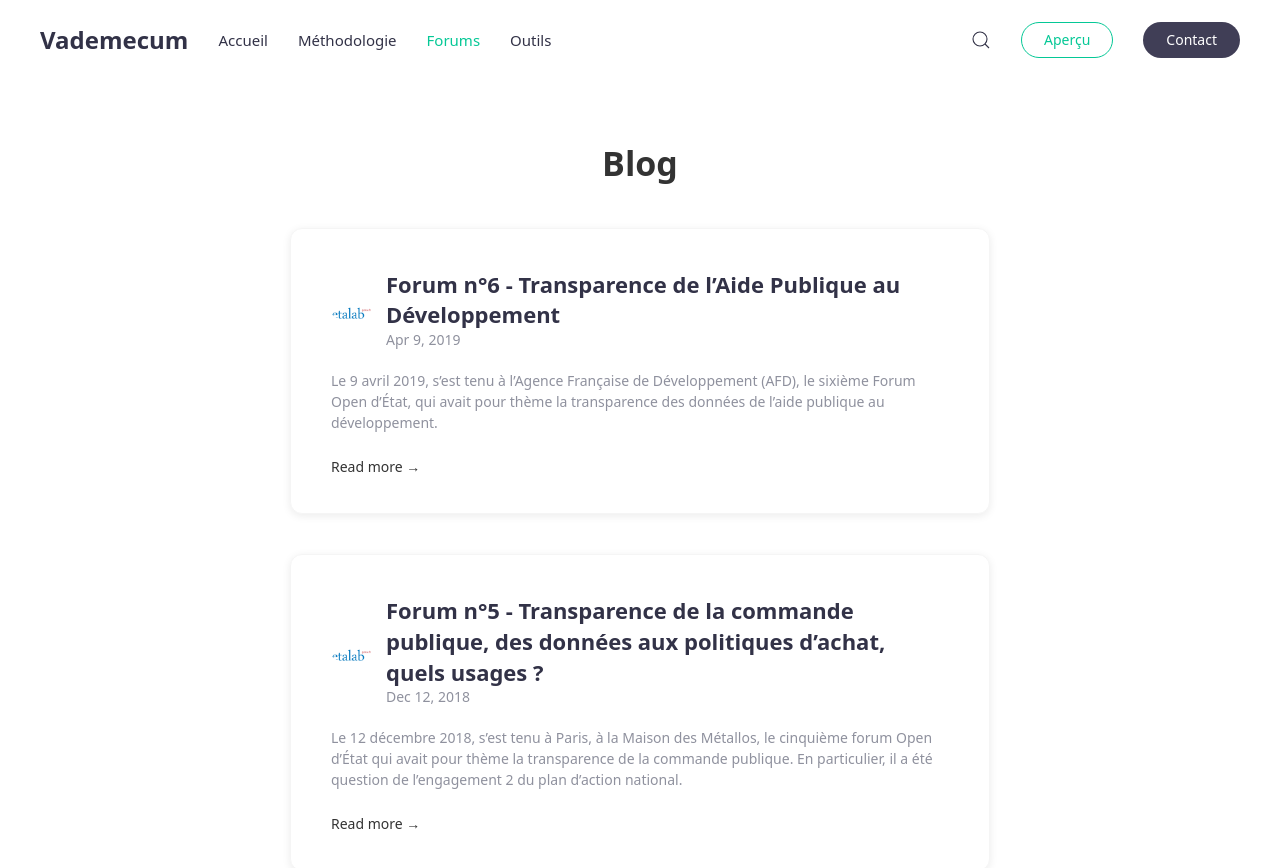
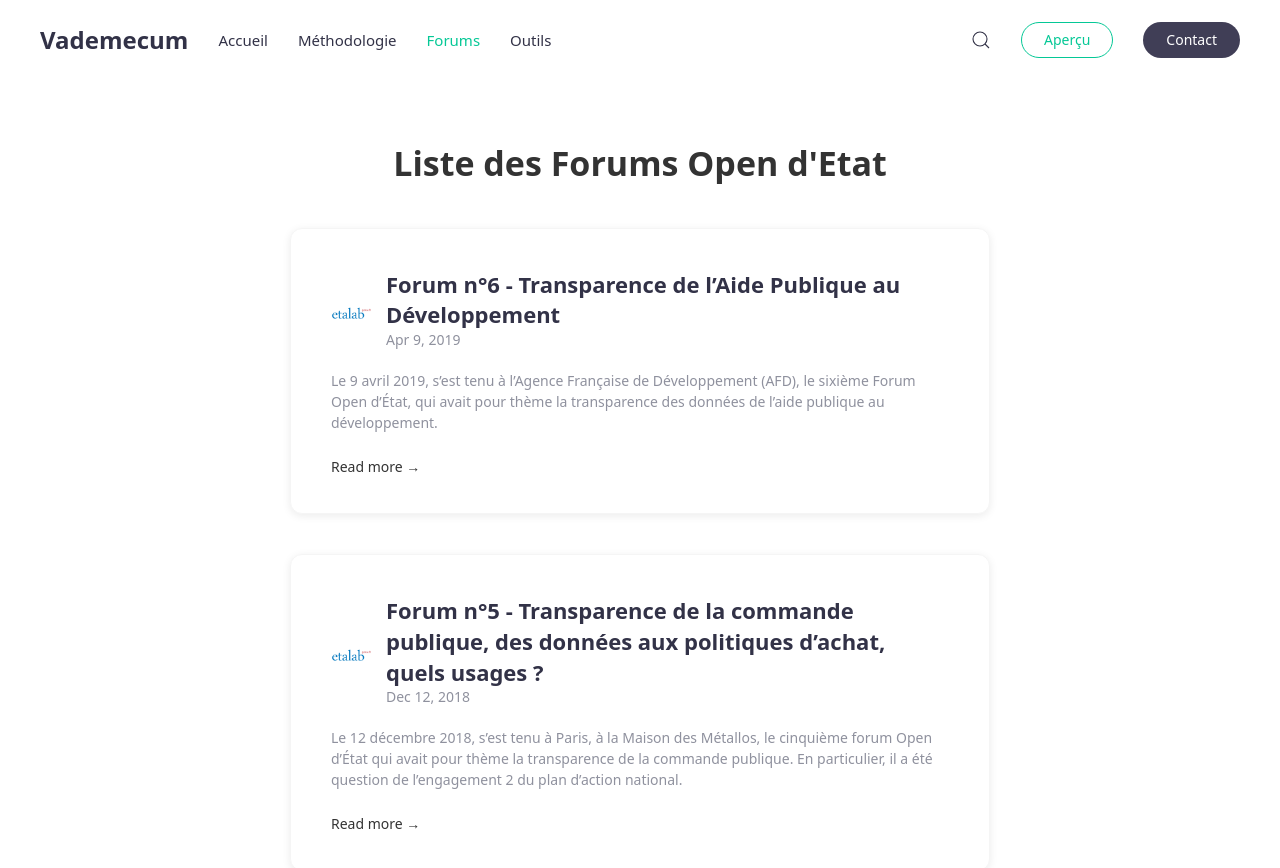
Before and after one commit to datactivist/vademecum, a Jekyll site: the page built from blog/index.html, in a window 1280 px wide and 900 px high. Shown: the top 868 px of the window. Built offline with Jekyll 4.4.1, drawn with Linux system fonts in a browser that asks for light colours; the list of posts is cut into pages by our own code.

Commit message:
Update border radius line 29

```diff
--- a/blog/index.html
+++ b/blog/index.html
@@ -1,6 +1,6 @@
 ---
 layout: default
-title: Blog
+title: Liste des Forums Open d'Etat
 ---
 
 <div class="uk-section">
@@ -26,7 +26,7 @@
                             {% else %}
                                 {% assign domain = site.uploads | absolute_url %}
                             {% endif %}
-                            <img class="uk-border-circle avatar" src="{{ domain }}{{ author.avatar }}" alt="{{ author.name }}">
+                            <img class="uk-border-circle avatar" src="{{ domain }}{{ author.avatar }}" alt="{{ author.name }}" style="border-radius: 30%;">
                         </div>
                     {% endif %}
 
```
